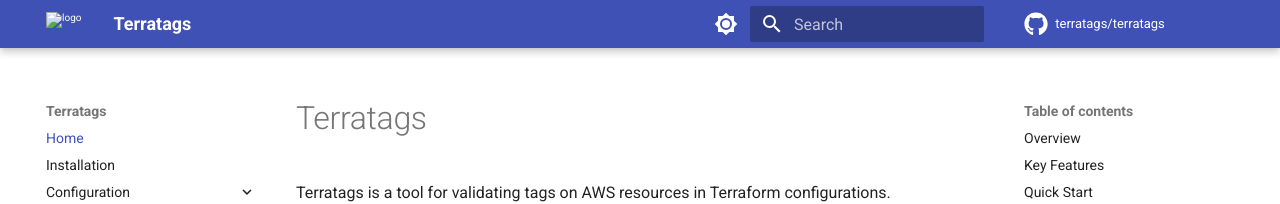
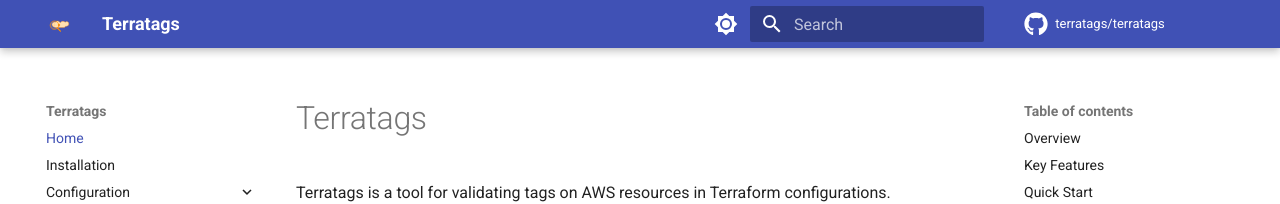
Before and after one commit to terratags/terratags, an MkDocs documentation site: the page built from docs/index.md, in a window 1280 px wide. Shown: the top 204 px of the page. Built offline with MkDocs 1.6.1 and Material for MkDocs 9.7.7, drawn with Linux system fonts in a browser that asks for light colours; comment, search, counter and statistics services are not loaded.

Commit message:
fix: assets

```diff
--- a/mkdocs.yml
+++ b/mkdocs.yml
@@ -6,8 +6,8 @@
 
 theme:
   name: material
-  logo: docs/assets/terratags-logo.svg
-  favicon: docs/assets/terratags-logo.svg
+  logo: assets/terratags-logo.svg
+  favicon: assets/terratags-logo.svg
   palette:
     # Light mode
     - media: "(prefers-color-scheme: light)"
```
